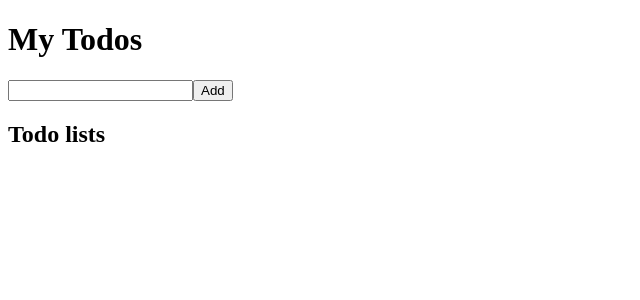
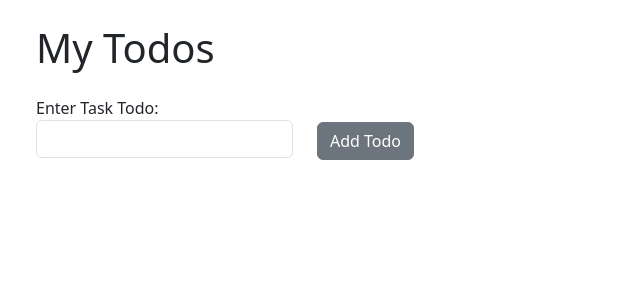
Before and after one commit to karthickeyan-mediwave/todo-app-typescript, a React (Vite) app in the folder app/: page / in a window 1280 px wide. Shown: the top 300 px of the page, without its empty margins (0-640 px from the left). Built offline with nearby package versions, Linux system fonts and the light colour scheme.

Commit message:
complete

```diff
--- a/app/package.json
+++ b/app/package.json
@@ -10,6 +10,7 @@
     "preview": "vite preview"
   },
   "dependencies": {
+    "bootstrap": "^5.3.2",
     "react": "^18.2.0",
     "react-dom": "^18.2.0"
   },
--- a/app/src/App.tsx
+++ b/app/src/App.tsx
@@ -1,28 +1,67 @@
+import "bootstrap/dist/css/bootstrap.css";
 import { useState } from "react";
 import { ITodo } from "./types";
+
 import TodoList from "./components/TodoList";
 import AddTodo from "./components/AddTodo";
 
 function App() {
   const [todos, setTodos] = useState<ITodo[]>([]);
+
   function onTodoAdd(str: string) {
     const obj: ITodo = {
       text: str,
       id: new Date().getTime(),
-      isdone: false,
+      isDone: false,
+      isEdit: false,
     };
     setTodos((prev) => [...prev, obj]);
   }
-  function onDelete(id: any) {
-    const updatedTodos = todos.filter((todo) => todo.id !== id);
-    setTodos(updatedTodos);
+
+  function handleDelete(id: Number) {
+    const filtered = todos.filter((t) => t.id != id);
+    setTodos(filtered);
   }
 
+  function handleEdit(id: Number) {
+    const newTodos = [...todos];
+    const idx = newTodos.findIndex((nt) => nt.id === id);
+    if (idx !== -1) {
+      newTodos[idx]["isEdit"] = true;
+    }
+    setTodos(newTodos);
+  }
+
+  function handleUpdate(id: Number, text: string) {
+    const newTodos = [...todos];
+    const idx = newTodos.findIndex((nt) => nt.id === id);
+    if (idx !== -1) {
+      newTodos[idx]["isEdit"] = false;
+      newTodos[idx]["text"] = text;
+    }
+    setTodos(newTodos);
+  }
+
+  function handleStrike(id: Number, type: string) {
+    const newTodos = [...todos];
+    const idx = newTodos.findIndex((nt) => nt.id === id);
+    if (idx !== -1) {
+      if (type === "done") newTodos[idx]["isDone"] = true;
+      else newTodos[idx]["isDone"] = false;
+    }
+    setTodos(newTodos);
+  }
   return (
-    <div>
-      <h1>My Todos</h1>
+    <div className="container m-4">
+      <h1 className="mb-4">My Todos</h1>
       <AddTodo onTodoAdd={onTodoAdd} />
-      <TodoList todos={todos} onDelete={onDelete} />
+      <TodoList
+        todos={todos}
+        handleDelete={handleDelete}
+        handleEdit={handleEdit}
+        handleUpdate={handleUpdate}
+        handleStrike={handleStrike}
+      />
     </div>
   );
 }
--- a/app/src/components/AddTodo.tsx
+++ b/app/src/components/AddTodo.tsx
@@ -1,4 +1,5 @@
 import { useState } from "react";
+
 interface IAddTodo {
   onTodoAdd: (str: string) => void;
 }
@@ -8,20 +9,25 @@ const AddTodo: React.FC<IAddTodo> = ({ onTodoAdd }) => {
 
   function handleSubmit(e: React.FormEvent<HTMLFormElement>) {
     e.preventDefault();
-
     onTodoAdd(text);
-
     setText("");
   }
 
   return (
-    <form onSubmit={handleSubmit}>
-      <input
-        type="text"
-        value={text}
-        onChange={(e) => setText(e.target.value)}
-      />
-      <button type="submit">Add</button>
+    <form onSubmit={handleSubmit} className="mb-4">
+      <label>
+        Enter Task Todo:
+        <input
+          className="form-control"
+          type="text"
+          value={text}
+          onChange={(e) => setText(e.target.value)}
+          required
+        />
+      </label>
+      <button type="submit" className="btn btn-secondary mx-4">
+        Add Todo
+      </button>
     </form>
   );
 };
--- /dev/null
+++ b/app/src/components/EditTodo.tsx
@@ -0,0 +1,33 @@
+import { useState } from "react";
+import { ITodo } from "../types";
+
+interface IEditTodo {
+  item: ITodo;
+  handleSave: (id: Number, str: string) => void;
+}
+const EditTodo: React.FC<IEditTodo> = ({ item, handleSave }) => {
+  const [editValue, setEditValue] = useState(item.text);
+
+  return (
+    <>
+      <form
+        className="input-group-text col-sm-6"
+        onSubmit={() => handleSave(item.id, editValue)}
+      >
+        <input
+          id={`text-${item.id}`}
+          type="text"
+          placeholder={item.text}
+          value={editValue}
+          onChange={(e) => {
+            setEditValue(e.target.value);
+          }}
+          required
+        />
+        <button className="btn btn-outline-secondary btn-sm">Update</button>
+      </form>
+    </>
+  );
+};
+
+export default EditTodo;
--- a/app/src/components/TodoList.tsx
+++ b/app/src/components/TodoList.tsx
@@ -1,216 +1,79 @@
 import { ITodo } from "../types";
-import { useState } from "react";
+import EditTodo from "./EditTodo";
+
 interface ITodoList {
   todos: ITodo[];
-  onDelete: (id: any) => void;
-  onClick?: () => void;
-  updatetodo?: (id: any) => void;
-  setEditIndex?: (id: any) => void;
-  handleStrike?: (n: Number, t: string) => void;
+  extraCss?: string;
+  handleDelete: (n: Number) => void;
+  handleEdit: (n: Number) => void;
+  handleUpdate: (n: Number, t: string) => void;
+  handleStrike: (n: Number, t: string) => void;
 }
 
-const TodoList: React.FC<ITodoList> = ({ todos, onDelete }) => {
-  const [editIndex, setEditIndex] = useState();
-  const [editText, setEditText] = useState("");
-
-  // function onDelete(id: any) {
-  //   const updatedTodos = todos.filter((todo) => todo.id !== id);
-  //   console.log(updatedTodos);
-
-  //   return updatedTodos;
-  // }
-  function handleCheck(e: React.ChangeEvent<HTMLInputElement>, id: Number) {
-    if (e.target.checked) {
-      console.log(id, "done");
-    } else {
-      console.log(id, "undone");
+const TodoList: React.FC<ITodoList> = ({
+  todos,
+  handleDelete,
+  handleEdit,
+  handleUpdate,
+  handleStrike,
+}) => {
+  function handleSave(id: Number, value: string) {
+    if (value) {
+      handleUpdate(id, value);
     }
   }
 
-  const updatetodo = (id: any) => {
-    if (editText !== "") {
-      const updatedtodos = todos.map((t) =>
-        t.id === id ? { ...t, text: editText } : t
-      );
+  function handleCheck(e: React.ChangeEvent<HTMLInputElement>, id: Number) {
+    if (e.target.checked) {
+      handleStrike(id, "done");
+    } else {
+      handleStrike(id, "undone");
+    }
+  }
 
-      //  todos.setTodo(updatedtodos);
-      console.log(updatedtodos);
-      // setEditIndex();
-      // setEditText("");
-    }
-  };
   return (
     <div>
-      <h2>Todo lists</h2>
       {todos.map((t) => (
         <div key={t.id.toString()}>
-          {/* <label>
-            <input type="checkbox" checked={t.isdone} />
-          </label> */}
-          {/* {t.text} */}
-        </div>
-      ))}
+          {t.isEdit ? (
+            <>
+              <EditTodo item={t} handleSave={handleSave} />
+            </>
+          ) : (
+            <div className="input-group-text justify-content-between mb-3 col-sm-6">
+              <input
+                type="checkbox"
+                // name={t.text}
+                id={`text-${t.id}`}
+                checked={t.isDone}
+                onChange={(e) => handleCheck(e, t.id)}
+              />
+              <span
+                className="px-3"
+                style={t.isDone ? { textDecoration: "line-through" } : {}}
+              >
+                {t.text}
+              </span>
               <div>
-        {todos.map((t) => (
-          <div key={t.id}>
-            {editIndex === t.id ? (
-              <div>
-                <input
-                  type="text"
-                  value={editText}
-                  onChange={(e) => setEditText(e.target.value)}
-                />
-                <button onClick={() => updatetodo(t.id)} className="update-btn">
-                  Update
+                <button
+                  className="btn btn-outline-secondary btn-sm mx-2"
+                  onClick={() => handleDelete(t.id)}
+                >
+                  Delete
                 </button>
                 <button
-                  onClick={() => setEditIndex(t.id)}
-                  className="cancel-btn"
+                  className="btn btn-outline-secondary btn-sm"
+                  onClick={() => handleEdit(t.id)}
                 >
-                  Cancel
+                  Edit
                 </button>
               </div>
-            ) : (
-              <div>
-                <label>
-                  <input
-                    type="checkbox"
-                    checked={t.isdone}
-                    onChange={(e) => handleCheck(e, t.id)}
-                  />
-                  <p
-                    style={{
-                      textDecoration: t.isdone ? "line-through" : undefined,
-                    }}
-                  >
-                    {t.text}
-                  </p>{" "}
-                </label>
-                <button onClick={() => setEditIndex(t.id)} className="edit-btn">
-                  Edit
-                </button>
-                <button onClick={() => onDelete(t.id)}>delete</button>
             </div>
           )}
         </div>
       ))}
     </div>
-    </div>
   );
 };
 
 export default TodoList;
-
-/* <label
-style={{ textDecoration: todo.complete ? 'line-through' : undefined }}
->
-<input type="checkbox" checked={todo.complete} /> {todo.text}
-</label> */
-// }
-// import React, { useState, useEffect } from "react";
-// import CustomInput from "./Input";
-
-// const LikeApp = () => {
-//   const initialtodos = JSON.parse(localStorage.getItem("likes"));
-//   const [likes, setlikes] = useState(initiallikes);
-//   const [text, setText] = useState("");
-//   const [editIndex, setEditIndex] = useState();
-//   const [editText, setEditText] = useState("");
-
-//   useEffect(() => {
-//     localStorage.setItem("likes", JSON.stringify(likes));
-//   });
-
-//   const addlike = () => {
-//     {
-//       const newlike = {
-//         id: new Date().getTime(),
-//         text: text,
-//       };
-//       setlikes([...likes, newlike]);
-//       setText("");
-//     }
-//   };
-
-//   const updatelike = (id) => {
-//     if (editText !== "") {
-//       const updatedlikes = likes.map((like) =>
-//         like.id === id ? { ...like, text: editText } : like
-//       );
-
-//       setlikes(updatedlikes);
-//       setEditIndex();
-//       setEditText("");
-//     }
-//   };
-
-//   const deletelike = (id) => {
-//     const updatedlikes = likes.filter((like) => like.id !== id);
-//     setlikes(updatedlikes);
-//   };
-//   function onchange(e) {
-//     setText(e.target.value);
-//   }
-
-//   return (
-//     <div className="mainDiv">
-//       <h1>Like App</h1>
-//       <CustomInput
-//         placeholder={"Enter the likes here"}
-//         title={"Likes"}
-//         onchange={onchange}
-//         value={text}
-//         name={"color"}
-//         type={"text"}
-//         className={"Addinput"}
-//       />
-//       <button onClick={addlike} className="addbtn">
-//         Add
-//       </button>
-//       <div className="returnDiv">
-//         <ul>
-//           {likes.map((like) => (
-//             <li key={like.id}>
-//               {editIndex === like.id ? (
-//                 <div>
-//                   <input
-//                     type="text"
-//                     value={editText}
-//                     onChange={(e) => setEditText(e.target.value)}
-//                   />
-//                   <button
-//                     onClick={() => updatelike(like.id)}
-//                     className="update-btn"
-//                   >
-//                     Update
-//                   </button>
-//                   <button onClick={() => setEditIndex()} className="cancel-btn">
-//                     Cancel
-//                   </button>
-//                 </div>
-//               ) : (
-//                 <div>
-//                   <p>{like.text}</p>
-//                   <button
-//                     onClick={() => setEditIndex(like.id)}
-//                     className="edit-btn"
-//                   >
-//                     Edit
-//                   </button>
-//                   <button
-//                     onClick={() => deletelike(like.id)}
-//                     className="del-btn"
-//                   >
-//                     Delete
-//                   </button>
-//                 </div>
-//               )}
-//             </li>
-//           ))}
-//         </ul>
-//       </div>
-//     </div>
-//   );
-// };
-
-// export default LikeApp;
```
Also changed, not shown: app/src/types.ts (+3 -4 lines), 1 other file (tests, documents, lock files or other folders). Lines whose indentation alone changed are shown as unchanged.
